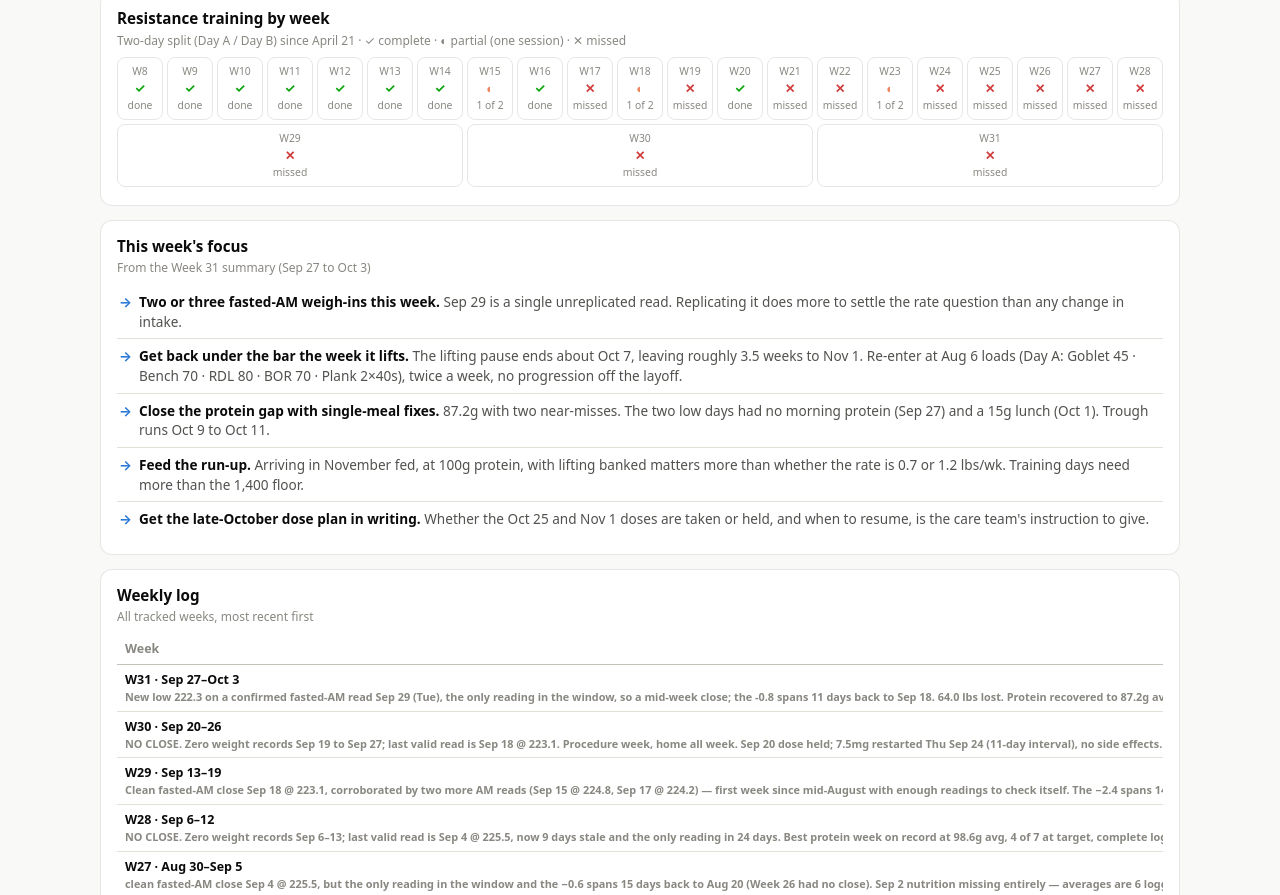
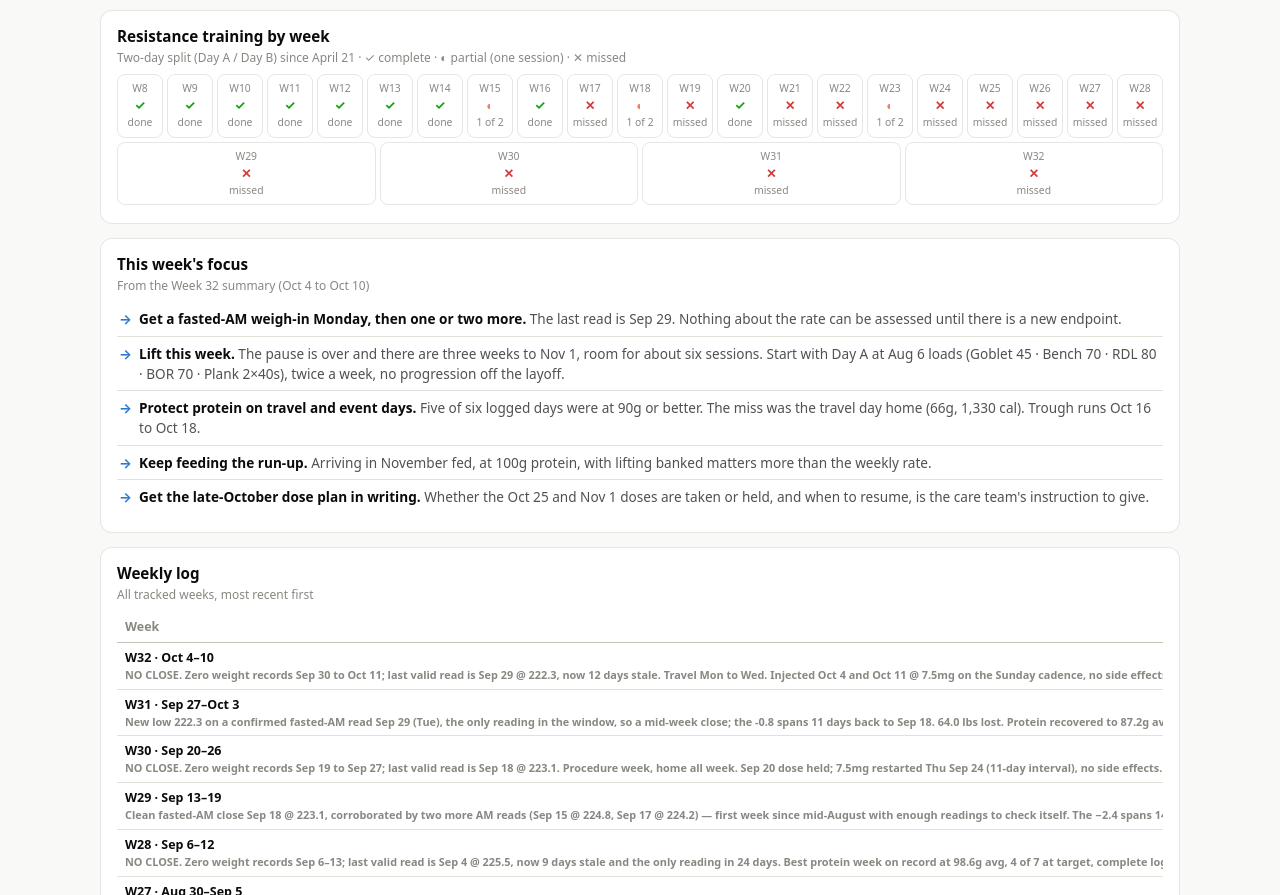
Before and after one commit to jakeworcester-byte/pace-dash-x7q3, a plain HTML site: page index.html in a window 1280 px wide. Shown: the part 1905-2800 px from the top of the page. Drawn offline with Linux system fonts and the light colour scheme.

Commit message:
Weekly dashboard update (auto-push)

```diff
--- a/index.html
+++ b/index.html
@@ -245,22 +245,22 @@
    ================================================================ */
 
 const META = {
-  updated: "2026-10-05",
+  updated: "2026-10-11",
   startWeight: 286.3,
   startDate: "2026-03-03",
   originalGoal: 236,
   goal: 215,
   dose: "7.5mg",
-  doseNote: "Injected Sun Oct 4 @ 7.5mg (confirmed), back on the Sunday cadence after a 10-day interval from Sep 24, with no side effects. Dose timing for late October, around a second scheduled procedure, is the care team's call and not yet on record.",
+  doseNote: "Injected Sun Oct 11 @ 7.5mg (confirmed), a 7-day interval from Oct 4, with no side effects. Dose timing for late October, around a scheduled procedure, is the care team's call and not yet on record.",
   injectionDay: "Sunday",
-  troughWindow: "Oct 9 to Oct 11 (days 5 to 7 after the Oct 4 dose). The next dose lands Oct 11, so no extended gap this cycle.",
-  statusLine: "<strong>A steadier week, and a new low.</strong> A confirmed fasted-AM read of <strong>222.30 lbs</strong> on Sep 29 puts the total at <strong>64.0 down and 7.3 to go</strong>. Sleep averaged <strong>7h14</strong>, the best in weeks, protein recovered to <strong>87.2g/day</strong> with calories rising alongside it to <strong>1,914</strong>, and the dose went back in on Sunday after a 10-day interval with no rebound eating. The number to watch is the rate: <strong>0.67 lbs/wk since Aug 20</strong> against 1.67 before it, on similar logged intake. That is a slowdown, not a stall, and it does not argue for eating less heading into early November.",
-  focusDesc: "From the Week 31 summary (Sep 27 to Oct 3)",
+  troughWindow: "Oct 16 to Oct 18 (days 5 to 7 after the Oct 11 dose). The next dose lands Oct 18.",
+  statusLine: "<strong>A fed week with no scale read.</strong> No weigh-in landed between Oct 4 and Oct 10, so the last valid read is still <strong>222.30 lbs</strong> on Sep 29 (64.0 down, 7.3 to go) and it is now stale. Protein averaged <strong>101.3g/day</strong> and calories <strong>2,076</strong> across six logged days, though one 167g day carries the protein average; the other five averaged 88.2g. The injection day reached <strong>103g</strong>, the first home injection day over 100g. Sleep held at <strong>7h07</strong>. Lifting is still at zero since Aug 6, and the pause is over.",
+  focusDesc: "From the Week 32 summary (Oct 4 to Oct 10)",
   focus: [
-    "<strong>Two or three fasted-AM weigh-ins this week.</strong> Sep 29 is a single unreplicated read. Replicating it does more to settle the rate question than any change in intake.",
-    "<strong>Get back under the bar the week it lifts.</strong> The lifting pause ends about Oct 7, leaving roughly 3.5 weeks to Nov 1. Re-enter at Aug 6 loads (Day A: Goblet 45 &middot; Bench 70 &middot; RDL 80 &middot; BOR 70 &middot; Plank 2&times;40s), twice a week, no progression off the layoff.",
-    "<strong>Close the protein gap with single-meal fixes.</strong> 87.2g with two near-misses. The two low days had no morning protein (Sep 27) and a 15g lunch (Oct 1). Trough runs Oct 9 to Oct 11.",
-    "<strong>Feed the run-up.</strong> Arriving in November fed, at 100g protein, with lifting banked matters more than whether the rate is 0.7 or 1.2 lbs/wk. Training days need more than the 1,400 floor.",
+    "<strong>Get a fasted-AM weigh-in Monday, then one or two more.</strong> The last read is Sep 29. Nothing about the rate can be assessed until there is a new endpoint.",
+    "<strong>Lift this week.</strong> The pause is over and there are three weeks to Nov 1, room for about six sessions. Start with Day A at Aug 6 loads (Goblet 45 &middot; Bench 70 &middot; RDL 80 &middot; BOR 70 &middot; Plank 2&times;40s), twice a week, no progression off the layoff.",
+    "<strong>Protect protein on travel and event days.</strong> Five of six logged days were at 90g or better. The miss was the travel day home (66g, 1,330 cal). Trough runs Oct 16 to Oct 18.",
+    "<strong>Keep feeding the run-up.</strong> Arriving in November fed, at 100g protein, with lifting banked matters more than the weekly rate.",
     "<strong>Get the late-October dose plan in writing.</strong> Whether the Oct 25 and Nov 1 doses are taken or held, and when to resume, is the care team's instruction to give.",
   ],
 };
@@ -298,6 +298,7 @@ const WEEKS = [
   { n: 29, label: "Sep 13\u201319",      end: "2026-09-18", wt: 223.1, chg: -2.4, prot: 107, hits: 3, logged: 6, cal: 2012, steps: 9214,  sleep: 416,  deficit: -566, train: "missed",   note: "Clean fasted-AM close Sep 18 @ 223.1, corroborated by two more AM reads (Sep 15 @ 224.8, Sep 17 @ 224.2) \u2014 first week since mid-August with enough readings to check itself. The \u22122.4 spans 14 days back to Sep 4. FIRST weekly protein average over 100g in the program record (106.8g, 3 of 6 days at target) and calories rose to 2,012 with ZERO sub-floor days, reversing the Week 28 shape. One logging gap: Sep 15 returned no nutrition records at all and is unrecoverable (averages are 6 logged days). Steps backfilled Sep 20 from app history. Zero lifts \u2014 45-day layoff, and this was a HOME week with dumbbells available, so equipment is no longer the blocker. Five walking sessions / 385 min, the most consistent cardio block on record. Sleep split: within-night fragmentation resolved to 12 min awake/night, but four of seven nights terminated before 5:00 AM. Deficit model checked against the scale and passed \u2014 2.72 lbs predicted vs 2.40 delivered over 14 days, 12% optimistic. Span regression: 2,564 cumulative / 2,466 trailing. First body-comp reading (consumer BIA scale): 26.1% fat, 88.6 lbs muscle. Sep 20 dose HELD ahead of a Wed Sep 23 procedure." },
   { n: 30, label: "Sep 20–26",      end: "2026-09-26", wt: null,  chg: null, prot: 79,  hits: 1, logged: 7, cal: 1719, steps: 7927,  sleep: 396,  deficit: -845, train: "missed",   note: "NO CLOSE. Zero weight records Sep 19 to Sep 27; last valid read is Sep 18 @ 223.1. Procedure week, home all week. Sep 20 dose held; 7.5mg restarted Thu Sep 24 (11-day interval), no side effects. Protein fell to 79.4g avg (1 of 7 at target), lowest since Week 25, but the shortfall sits entirely in the four pre-restart days (65.6g avg); the three days after the restart averaged 97.7g. Calories fell with it to 1,719, the lean-mass-risk shape, with zero sub-floor days. Restart day hit 1,740 cal / 92g, the best injection-day protein on record. Deepest weekly deficit in several weeks (-845/day), driven by lower intake. Zero lifts, 52-day layoff, now paused post-procedure through about Oct 7. Cardio held: 380 min across 8 sessions on 6 of 7 days. Sleep 6h36 avg; fragmentation back to 33 min/night, but early termination improved to 1 of 7 nights. Span regression not updated (no endpoint); baseline TDEE stays 2,564." },
   { n: 31, label: "Sep 27\u2013Oct 3",    end: "2026-09-29", wt: 222.3, chg: -0.8, prot: 87,  hits: 1, logged: 7, cal: 1914, steps: 8381,  sleep: 434,  deficit: -650, train: "missed",   note: "New low 222.3 on a confirmed fasted-AM read Sep 29 (Tue), the only reading in the window, so a mid-week close; the -0.8 spans 11 days back to Sep 18. 64.0 lbs lost. Protein recovered to 87.2g avg (1 of 7 at target, two more within 3g) with calories rising alongside to 1,914 and zero sub-floor days; breakfast logged 6 of 7 days. Sep 30 steps under-counted (two walking sessions not captured), so the 8,381 avg is low; 464 cardio min across 8 sessions. Sleep 7h14 avg, best in several weeks, 25 min awake/night, early termination 2 of 7. Zero lifts, 59-day layoff, paused post-procedure through about Oct 7. Deficit model ran 64% optimistic vs the scale over 11 days (2.25 predicted, 0.80 delivered). Span regression: 2,508 cumulative / 2,399 trailing; baseline TDEE now 2,508. Dose back on the Sunday cadence Oct 4 @ 7.5mg." },
+  { n: 32, label: "Oct 4\u201310",       end: "2026-10-10", wt: null,  chg: null, prot: 101, hits: 2, logged: 6, cal: 2076, steps: null,  sleep: 427,  deficit: -432, train: "missed",   note: "NO CLOSE. Zero weight records Sep 30 to Oct 11; last valid read is Sep 29 @ 222.3, now 12 days stale. Travel Mon to Wed. Injected Oct 4 and Oct 11 @ 7.5mg on the Sunday cadence, no side effects. Averages are 6 logged days: Oct 8 dinner was not logged and is unrecoverable. Protein 101.3g avg (2 of 6 at target), but one 167g day carries it; the other five averaged 88.2g. Oct 4 reached 103g, the first home injection day over 100g. Calories 2,076 avg with one sub-floor day (Oct 7 @ 1,330, travel) and one surplus day (Oct 10 @ 3,530). One Oct 10 food entry (1,600 cal) was in the Google Health app but missing from Health Connect; corrected from the app, other days verified. Steps not reportable: only Oct 4 (16,056) was retrievable. 252 walking min across 7 sessions on 4 of 7 days. Sleep 7h07 avg, 15 min awake/night, early termination 1 of 7. Zero lifts, 66-day layoff; the lifting pause ended about Oct 7. Span regression not updated (no endpoint); baseline TDEE stays 2,508." },
 ];
 
 // [date, lbs, "am"|"pm"] — am = fasted/morning read unless noted
```
